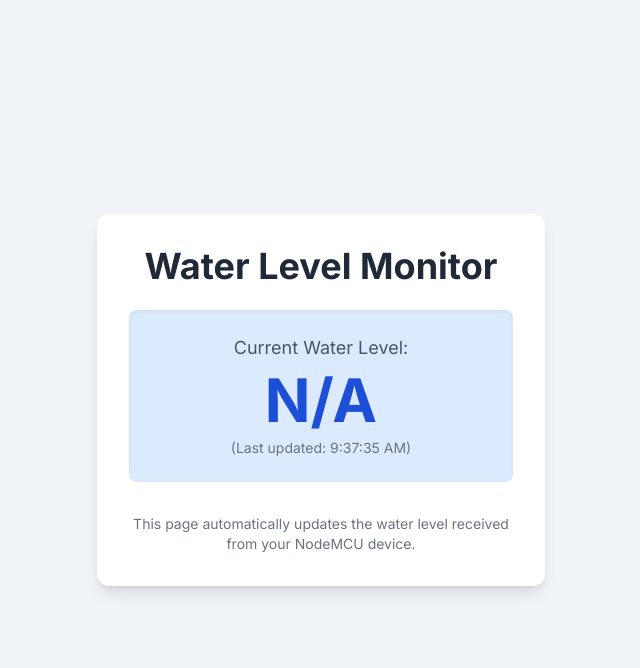
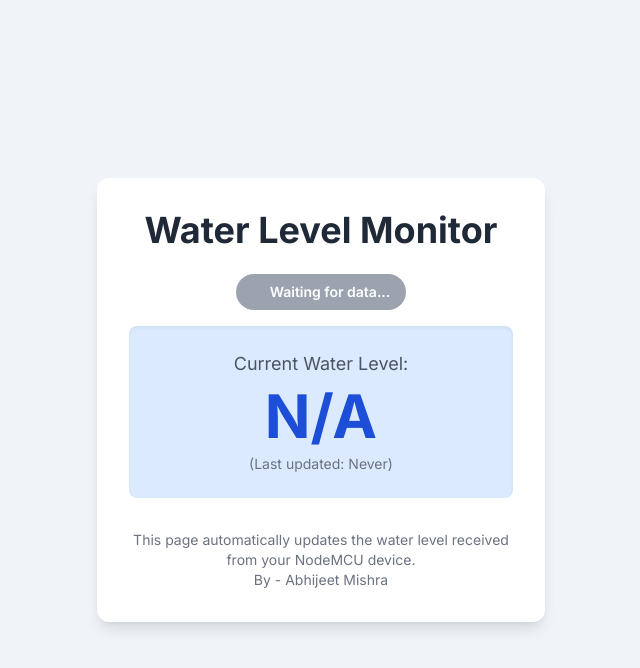
Before and after one commit to Abhijeet8908/Water-Tank-Monitoring-System, a Flask app: page / in a window 1280 px wide. Shown: the top 668 px of the page, without its empty margins (319-959 px from the left). Run offline with Flask 3, Linux system fonts and the light colour scheme; some libraries are stand-ins or nearby versions.

Commit message:
Added connection Status Indicator

```diff
--- a/Web/templates/index.html
+++ b/Web/templates/index.html
@@ -11,11 +11,31 @@
             font-family: 'Inter', sans-serif;
             background-color: #f0f4f8; /* Light blue-gray background */
         }
+        /* Custom animation for connection status */
+        @keyframes pulse-green {
+            0%, 100% { background-color: #34D399; } /* Tailwind green-400 */
+            50% { background-color: #10B981; } /* Tailwind green-500 */
+        }
+        @keyframes pulse-red {
+            0%, 100% { background-color: #F87171; } /* Tailwind red-400 */
+            50% { background-color: #EF4444; } /* Tailwind red-500 */
+        }
+        .animate-pulse-green {
+            animation: pulse-green 1.5s infinite;
+        }
+        .animate-pulse-red {
+            animation: pulse-red 1.5s infinite;
+        }
     </style>
 </head>
 <body class="flex items-center justify-center min-h-screen p-4">
     <div class="bg-white p-8 rounded-xl shadow-lg text-center max-w-md w-full">
         <h1 class="text-4xl font-bold text-gray-800 mb-6">Water Level Monitor</h1>
+
+        <div id="connectionStatus" class="mb-4 px-4 py-2 rounded-full text-white font-semibold text-sm inline-flex items-center justify-center">
+            <span class="w-2.5 h-2.5 rounded-full mr-2 bg-gray-400" id="statusDot"></span>
+            <span id="statusText">Checking connection...</span>
+        </div>
 
         <div class="mb-8 p-6 bg-blue-100 rounded-lg shadow-inner">
             <p class="text-lg text-gray-600 mb-2">Current Water Level:</p>
@@ -28,36 +48,88 @@
         <p class="text-sm text-gray-500">
             This page automatically updates the water level received from your NodeMCU device.
         </p>
+        <p class="text-sm text-gray-500">
+            By - Abhijeet Mishra
+        </p>
     </div>
 
     <script>
-        // Function to fetch and update the water level
+        // Define a threshold for considering the NodeMCU disconnected (e.g., 15 seconds without an update)
+        const DISCONNECT_THRESHOLD_SECONDS = 15;
+
+        // Function to fetch and update the water level and connection status
         async function fetchWaterLevel() {
             try {
                 // Fetch data from the Flask endpoint
                 const response = await fetch('/get_waterlevel');
                 const data = await response.json();
 
-                // Update the display element
+                // Get display elements
                 const waterLevelDisplay = document.getElementById('waterLevelDisplay');
                 const lastUpdatedDisplay = document.getElementById('lastUpdated');
+                const connectionStatusDiv = document.getElementById('connectionStatus');
+                const statusDot = document.getElementById('statusDot');
+                const statusText = document.getElementById('statusText');
 
+                // Update water level display
                 if (data.water_level !== undefined) {
                     waterLevelDisplay.textContent = data.water_level;
-                    lastUpdatedDisplay.textContent = new Date().toLocaleTimeString();
-                    waterLevelDisplay.classList.remove('animate-pulse'); // Stop pulse once data is loaded
-                    waterLevelDisplay.classList.add('text-blue-700'); // Change color slightly
+                    waterLevelDisplay.classList.remove('animate-pulse');
+                    waterLevelDisplay.classList.add('text-blue-700');
                 } else {
                     waterLevelDisplay.textContent = "Error fetching data";
                     waterLevelDisplay.classList.remove('animate-pulse');
                     waterLevelDisplay.classList.add('text-red-500');
                 }
+
+                // Update connection status
+                const currentTime = Math.floor(Date.now() / 1000); // Current Unix timestamp in seconds
+                const lastReceived = data.last_received_timestamp;
+
+                if (lastReceived > 0) {
+                    lastUpdatedDisplay.textContent = new Date(lastReceived * 1000).toLocaleTimeString();
+                    const timeSinceLastUpdate = currentTime - lastReceived;
+
+                    // Clear previous status classes
+                    connectionStatusDiv.classList.remove('bg-green-400', 'bg-red-400', 'bg-gray-400', 'animate-pulse-green', 'animate-pulse-red');
+                    statusDot.classList.remove('bg-green-400', 'bg-red-400', 'bg-gray-400');
+
+                    if (timeSinceLastUpdate <= DISCONNECT_THRESHOLD_SECONDS) {
+                        connectionStatusDiv.classList.add('bg-green-400', 'animate-pulse-green');
+                        statusDot.classList.add('bg-green-400');
+                        statusText.textContent = "NodeMCU Connected";
+                    } else {
+                        connectionStatusDiv.classList.add('bg-red-400', 'animate-pulse-red');
+                        statusDot.classList.add('bg-red-400');
+                        statusText.textContent = "NodeMCU Disconnected";
+                    }
+                } else {
+                    // No data ever received
+                    lastUpdatedDisplay.textContent = "Never";
+                    connectionStatusDiv.classList.remove('bg-green-400', 'bg-red-400', 'animate-pulse-green', 'animate-pulse-red');
+                    connectionStatusDiv.classList.add('bg-gray-400');
+                    statusDot.classList.remove('bg-green-400', 'bg-red-400');
+                    statusDot.classList.add('bg-gray-400');
+                    statusText.textContent = "Waiting for data...";
+                }
+
             } catch (error) {
-                console.error('Error fetching water level:', error);
+                console.error('Error fetching water level or status:', error);
                 const waterLevelDisplay = document.getElementById('waterLevelDisplay');
+                const connectionStatusDiv = document.getElementById('connectionStatus');
+                const statusDot = document.getElementById('statusDot');
+                const statusText = document.getElementById('statusText');
+
                 waterLevelDisplay.textContent = "Connection Error";
                 waterLevelDisplay.classList.remove('animate-pulse');
                 waterLevelDisplay.classList.add('text-red-500');
+
+                // Indicate web server connection issue
+                connectionStatusDiv.classList.remove('bg-green-400', 'bg-red-400', 'animate-pulse-green', 'animate-pulse-red');
+                connectionStatusDiv.classList.add('bg-gray-400');
+                statusDot.classList.remove('bg-green-400', 'bg-red-400');
+                statusDot.classList.add('bg-gray-400');
+                statusText.textContent = "Web Server Error";
             }
         }
 
```
